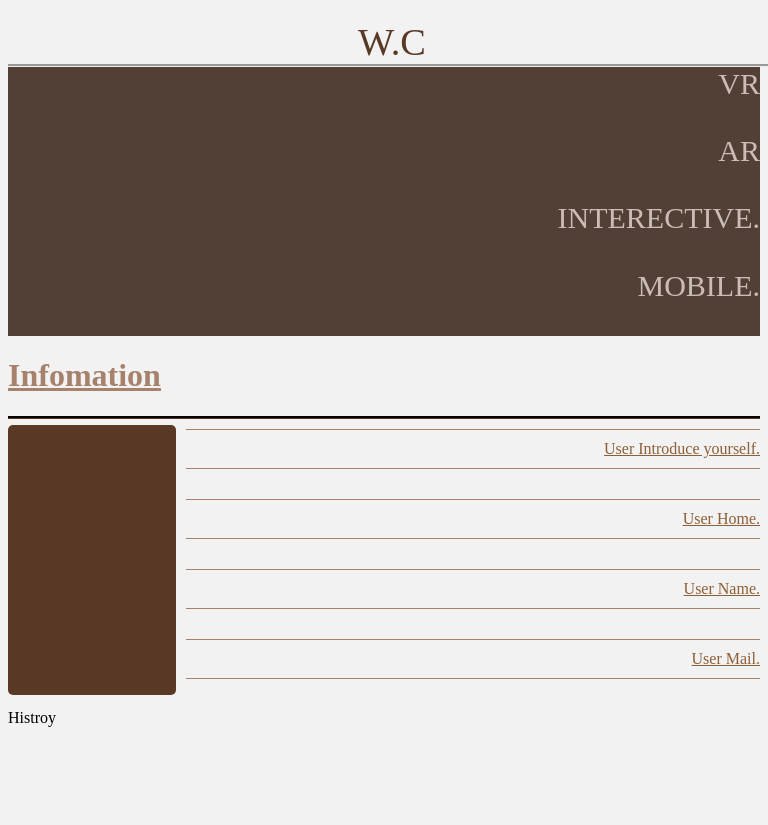
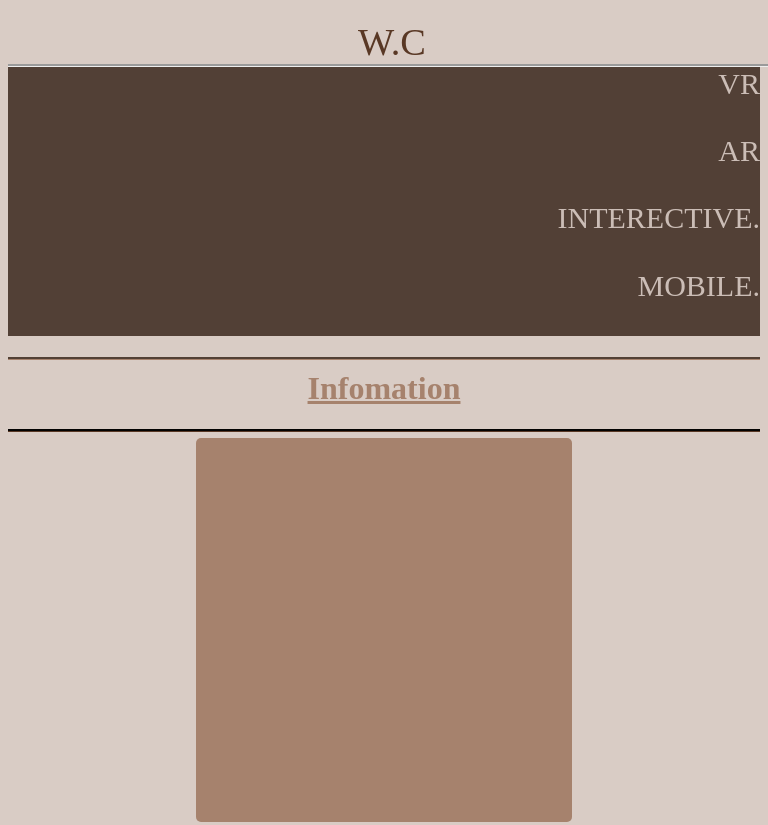
Before and after one commit to GasBoom/GasBoom.github.io, a plain HTML site: page index.html in a window 768 px wide. Shown: the top 825 px of the page. Before the commit the page ends 800 px from the top, so only its background shows below. Drawn offline with Linux system fonts and the light colour scheme; a web font is replaced by a local one.

Commit message:
- 유저 프로필 정보 가이드 수정.

```diff
--- a/scene/datas/menu_intreactive_screen.css
+++ b/scene/datas/menu_intreactive_screen.css
@@ -1,8 +1,6 @@
-
-@media all and (max-width : 768px){
-
+@media all and (max-width: 768px) {
   /* 767px 이하일 때 적용되는 스타일 적용, 모바일 스타일 입력.*/
-    .menu-top__title{
+  .menu-top__title {
     display: flex;
     flex-direction: column;
     align-items: center;
@@ -14,7 +12,7 @@
     height: 35vw;
   }
 
-      .picture-menu__btn{
+  .picture-menu__btn {
     position: relative;
     width: 100%;
     height: 100%;
@@ -22,8 +20,9 @@
     margin: 0px 0px;
     border-style: none;
   }
+
   .picture-panel:hover ~ .effect-panel {
-        width : 40%;
+    width: 40%;
     transition: width 0.25s ease-in-out;
   }
 
@@ -32,14 +31,21 @@
     transition: width 0.25s ease-in-out;
   }
 
+  .user-info {
+    flex-direction: column;
+  }
+  .user-profil {
+    width: 50%;
+    height: 50vw;
+    margin-left: 25%;
+  }
 }
 
-@media all and (min-width: 768px) and (max-width : 1023px){
+@media all and (min-width: 768px) and (max-width: 1023px) {
   /* 768이상 1023이하 일 때 적용되는 스타일.*/
   /* 태블릿 스타일.*/
 
-
-    .menu-top__title{
+  .menu-top__title {
     display: flex;
     flex-direction: column;
     align-items: center;
@@ -60,13 +66,24 @@
     height: 100%;
     transition: height 0.25s ease-in-out;
   }
+
+  .user-info {
+    flex-direction: column;
+    position: relative;
+    width: 100%;
+    height: 100%;
+  }
+  .user-profil {
+    width: 50%;
+    height: 50vw;
+    margin-left: 25%;
+  }
 }
 
-
-@media all and (min-width:1023px){
+@media all and (min-width: 1023px) {
   /*1024 이상부터 작동하는 내용 데스크탑.*/
-    .menu-top__title{
-        text-align: left;
+  .menu-top__title {
+    text-align: center;
   }
   .main-picture__menu {
     display: flex;
@@ -84,10 +101,13 @@
     height: 100%;
     transition: height 0.25s ease-in-out;
   }
-    /* .menu-top__title{
-        font-size: 55px;
+
+  .user-info {
+    display: flex;
   }
-    .menu-nav__btn{
-        font-size: 20px;
-    } */
+
+  .user-profil {
+    width: 300px;
+    height: 300px;
   }
+}
--- a/scene/main.css
+++ b/scene/main.css
@@ -1,4 +1,5 @@
 @import url(animations/main_anim.css);
+@import url("https://fonts.googleapis.com/css2?family=Gideon+Roman&display=swap");
 
 .menu-top__title {
   font-weight: lighter;
@@ -10,7 +11,8 @@
 }
 
 body {
-  background-color: #f2f2f2;
+  background-color: #d9ccc5;
+  font-family: "Gideon Roman";
 }
 
 .top-container {
@@ -104,42 +106,46 @@ body {
   height: 100%;
 }
 
-#title-info{
+#title-info {
   color: #a6826d;
+  border-top-style: groove;
+  border-top-color: #a6826d;
+  text-align: center;
   text-decoration: underline;
+  padding-top: 10px;
 }
 
-.user-info{
+.user-info {
   border-top-style: groove;
   border-top-color: #593825;
-  display: flex;
+  height: 50%;
 }
 
-.user-profil{
+.user-profil {
   margin-top: 6px;
-  width: 220px;
-  height: 270px;
-  background-color: #593825;
+  background-color: #a6826d;
   border-radius: 5px;
-  border-color: #593825;
+  border-color: #a6826d;
 }
 
-.user-detail__info{
+.user-detail__info {
   margin-left: 10px;
   margin-top: 10px;
-  text-align: right;
+  text-align: left;
   text-decoration: underline;
   color: #8c5f37;
   width: 100%;
 }
 
-.box-underline{
+.box-underline {
   border-top-style: groove;
   border-bottom-style: groove;
+
   border-top-width: 0.025px;
-  border-bottom-width: 0.05px;
+  border-bottom-width: 0.025px;
+
   border-color: #a6826d;
 
-  padding :10px 0px;
+  padding: 10px 0px;
   margin-bottom: 30px;
 }
```
Also changed, not shown: index.html (+0 -1 lines). Lines whose indentation alone changed are shown as unchanged.
